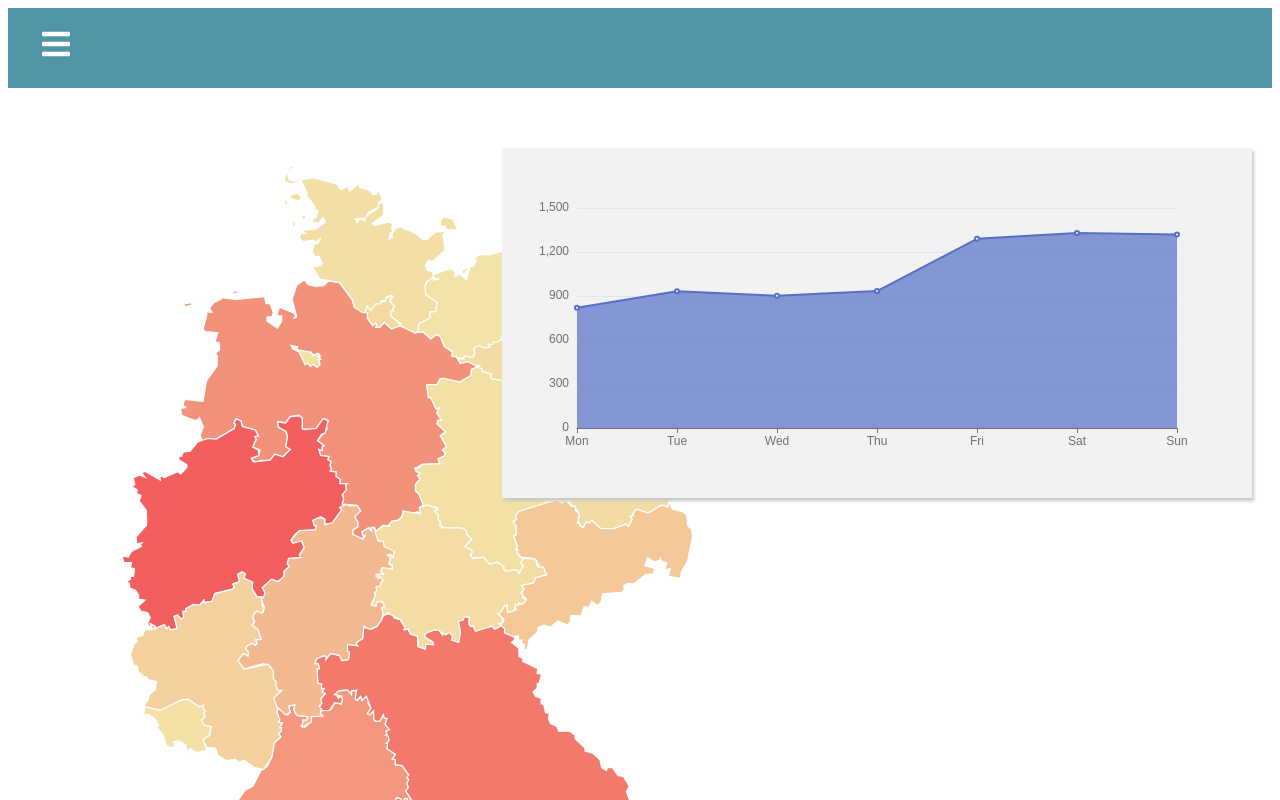
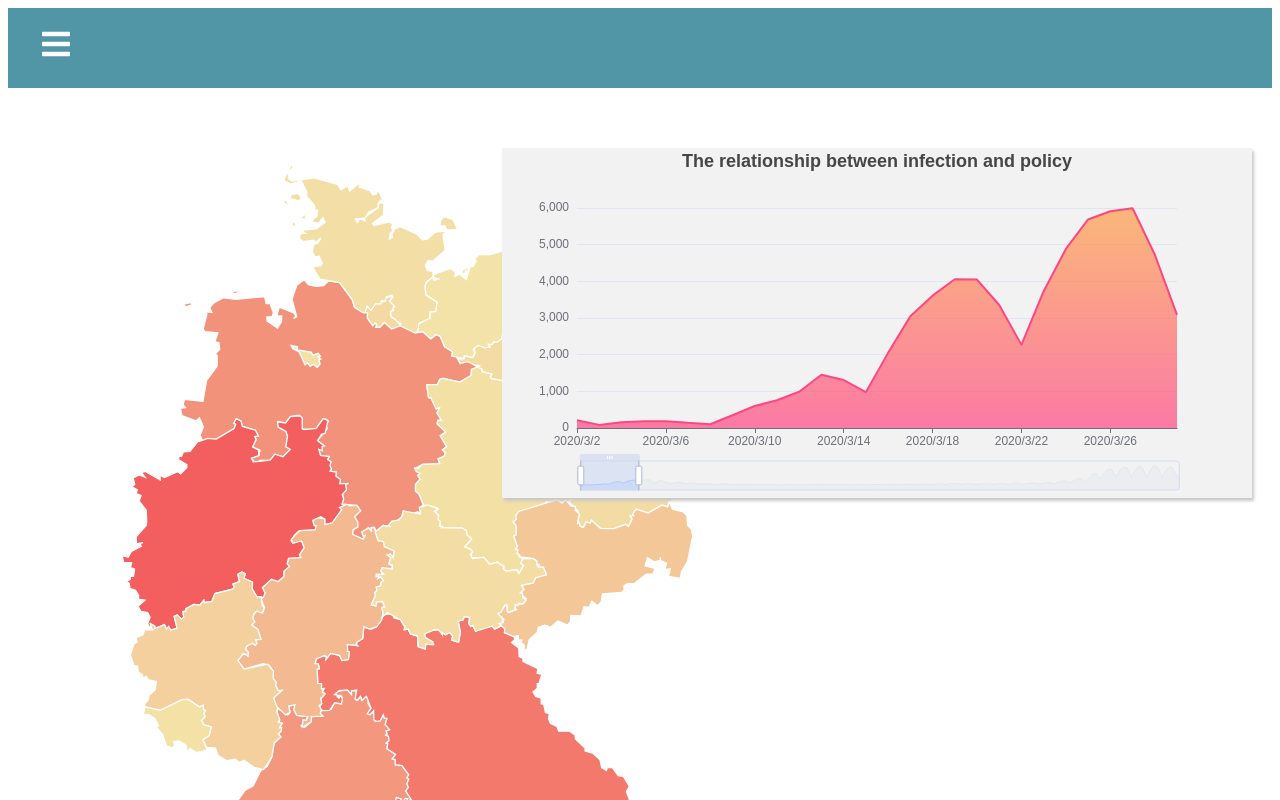
Before and after one commit to Wenfeng-Zhu/Information-Visualization, a React (Create React App) app in the folder iv-react/: page /policies in a window 1280 px wide. Shown: the top 800 px of the page. Built offline with nearby package versions, Linux system fonts and the light colour scheme.

Commit message:
finished line chart with geo

```diff
--- a/iv-react/src/Pages/Policies.js
+++ b/iv-react/src/Pages/Policies.js
@@ -25,7 +25,7 @@ class Policies extends Component {
                     onFocusStateChange={this.handleChange}
                 />
                 <LineChart
-
+                    focusState = {this.state.focusState}
                 />
             </div>
         )
--- a/iv-react/src/components/LineChart.js
+++ b/iv-react/src/components/LineChart.js
@@ -1,7 +1,7 @@
 import React, {Component} from "react";
 import * as echarts from 'echarts';
 import {InfectionsDaily} from "../Resource/InfectionsData";
-import {StateName} from '../Resource/StateName'
+import {StateName} from '../Resource/StateName';
 
 
 class LineChart extends Component {
@@ -13,21 +13,89 @@ class LineChart extends Component {
     componentDidMount() {
 
         let lineChart = echarts.init(document.getElementById('histogram'));
+
         lineChart.setOption({
+            tooltip: {
+                trigger: 'axis',
+                position: function (pt) {
+                    return [pt[0], '10%'];
+                }
+            },
+            title: {
+                left: 'center',
+                text: 'The relationship between infection and policy',
+            },
             xAxis: {
                 type: 'category',
                 boundaryGap: false,
-                data: ['Mon', 'Tue', 'Wed', 'Thu', 'Fri', 'Sat', 'Sun']
+                data: function () {
+                    var list = [];
+                    for (var i = 0; i < InfectionsDaily.length; i++) {
+                        list.push(InfectionsDaily[i].date);
+                    }
+                    return list;
+                }()
             },
             yAxis: {
                 type: 'value'
             },
-            series: [{
-                data: [820, 932, 901, 934, 1290, 1330, 1320],
-                type: 'line',
-                areaStyle: {}
-            }]
+            dataZoom: [{
+                type: 'inside',
+                start: 0,
+                end: 10
+            }, {
+                start: 0,
+                end: 10
+            }],
+            series: [
+                {
+                    name: 'Infection',
+                    type: 'line',
+                    symbol: 'none',
+                    sampling: 'lttb',
+                    itemStyle: {
+                        color: 'rgb(255, 70, 131)'
+                    },
+                    areaStyle: {
+                        color: new echarts.graphic.LinearGradient(0, 0, 0, 1, [{
+                            offset: 0,
+                            color: 'rgb(255, 158, 68)'
+                        }, {
+                            offset: 1,
+                            color: 'rgb(255, 70, 131)'
+                        }])
+                    },
+                    data: function () {
+                        var list = [];
+                        for (var i = 0; i < InfectionsDaily.length; i++) {
+                            list.push(InfectionsDaily[i].sum_cases);
+                        }
+                        return list;
+                    }()
+                }
+            ]
         });
+    }
+
+    componentDidUpdate(){
+        let stateName = (this.props.focusState === null) ? 'sum_cases' : StateName[this.props.focusState.properties.name];
+        let lineChart = echarts.init(document.getElementById('histogram'));
+        let option = lineChart.getOption();
+        option.series[0].data = function () {
+            let list = [];
+            for (let i = 0; i < InfectionsDaily.length; i++) {
+                list.push(Number(InfectionsDaily[i][stateName]));
+            }
+            return list;
+        }();
+        lineChart.setOption(option);
+        lineChart.setOption({
+            title: {
+                text: (stateName === 'sum_cases') ? 'The relationship between infection and policy - Germany' : ('The relationship between infection and policy - ' + this.props.focusState.properties.name),
+                top: 20
+            }
+        }
+    )
     }
 
 
```
Also changed, not shown: 1 other file (tests, documents, lock files or other folders).
